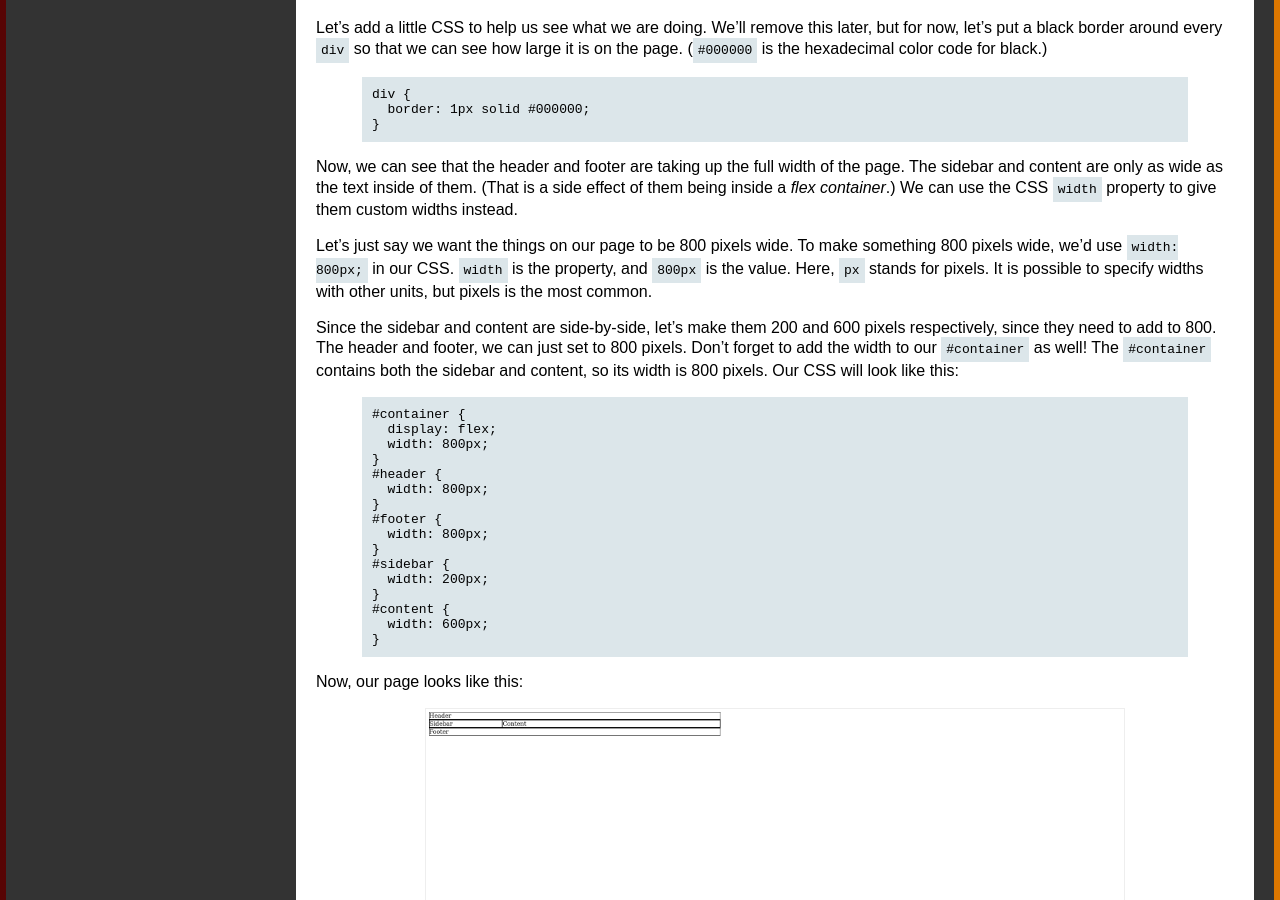
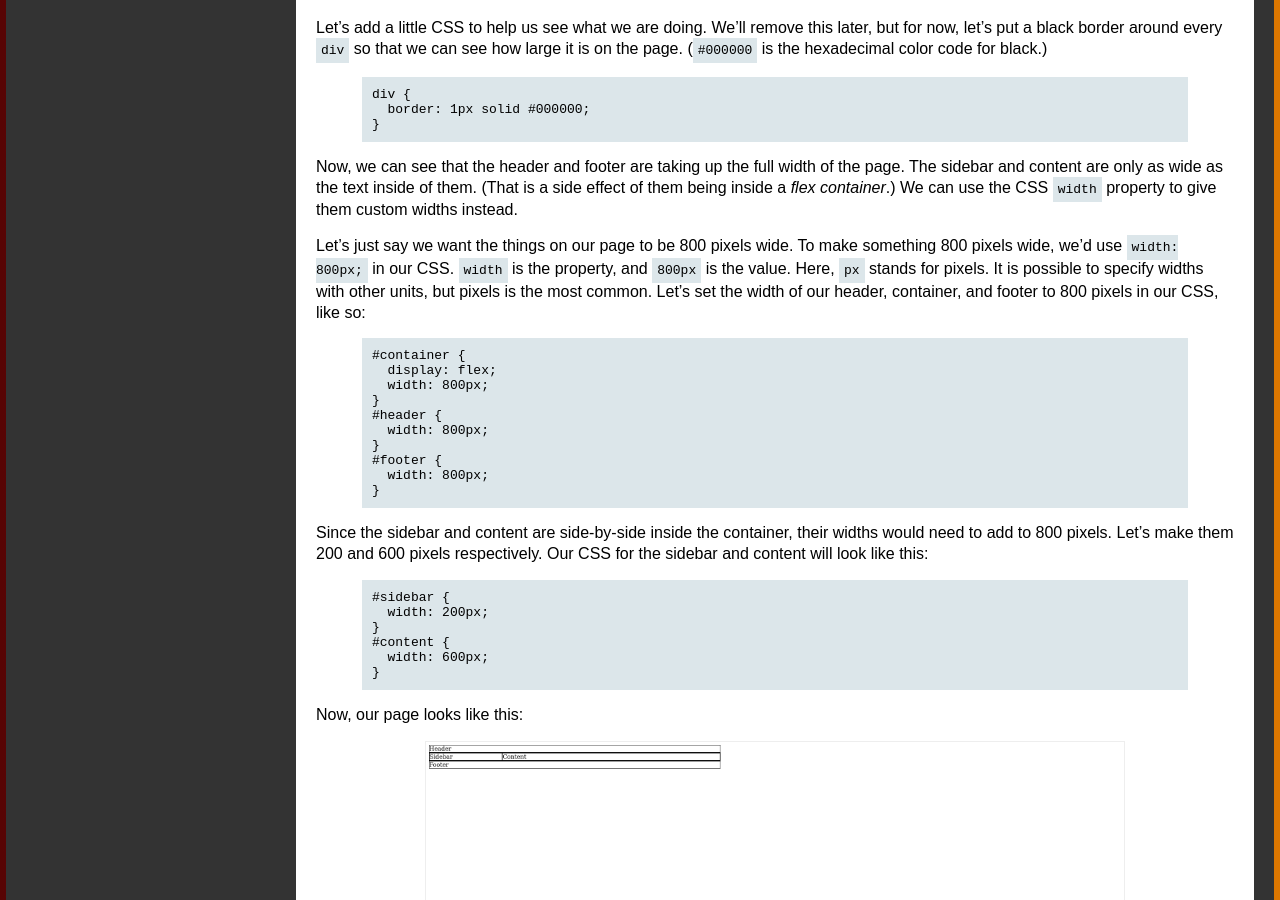
Before and after one commit to cheryllium/easy-html-css, a Jekyll site: the page built from _lessons/16-setting-up-the-layout.md, in a window 1280 px wide and 900 px high, scrolled down 1766 px. Built offline with Jekyll 4.4.1, drawn with Linux system fonts in a browser that asks for light colours.

Commit message:
Update _lessons/16-setting-up-the-layout.md
Co-authored-by: Ryan Lam <darth.ryking@gmail.com>

````diff
--- a/_lessons/16-setting-up-the-layout.md
+++ b/_lessons/16-setting-up-the-layout.md
@@ -82,9 +82,7 @@ div {
 
 Now, we can see that the header and footer are taking up the full width of the page. The sidebar and content are only as wide as the text inside of them. (That is a side effect of them being inside a <i>flex container</i>.) We can use the CSS `width` property to give them custom widths instead.
 
-Let's just say we want the things on our page to be 800 pixels wide. To make something 800 pixels wide, we'd use `width: 800px;` in our CSS. `width` is the property, and `800px` is the value. Here, `px` stands for pixels. It is possible to specify widths with other units, but pixels is the most common.
-
-Since the sidebar and content are side-by-side, let's make them 200 and 600 pixels respectively, since they need to add to 800. The header and footer, we can just set to 800 pixels. Don't forget to add the width to our `#container` as well! The `#container` contains both the sidebar and content, so its width is 800 pixels. Our CSS will look like this:
+Let's just say we want the things on our page to be 800 pixels wide. To make something 800 pixels wide, we'd use `width: 800px;` in our CSS. `width` is the property, and `800px` is the value. Here, `px` stands for pixels. It is possible to specify widths with other units, but pixels is the most common. Let's set the width of our header, container, and footer to 800 pixels in our CSS, like so:
 
 ```
 #container {
@@ -97,6 +95,11 @@ Since the sidebar and content are side-by-side, let's make them 200 and 600 pixe
 #footer {
   width: 800px;
 }
+```
+
+Since the sidebar and content are side-by-side inside the container, their widths would need to add to 800 pixels. Let's make them 200 and 600 pixels respectively. Our CSS for the sidebar and content will look like this:
+
+```
 #sidebar {
   width: 200px;
 }
````
